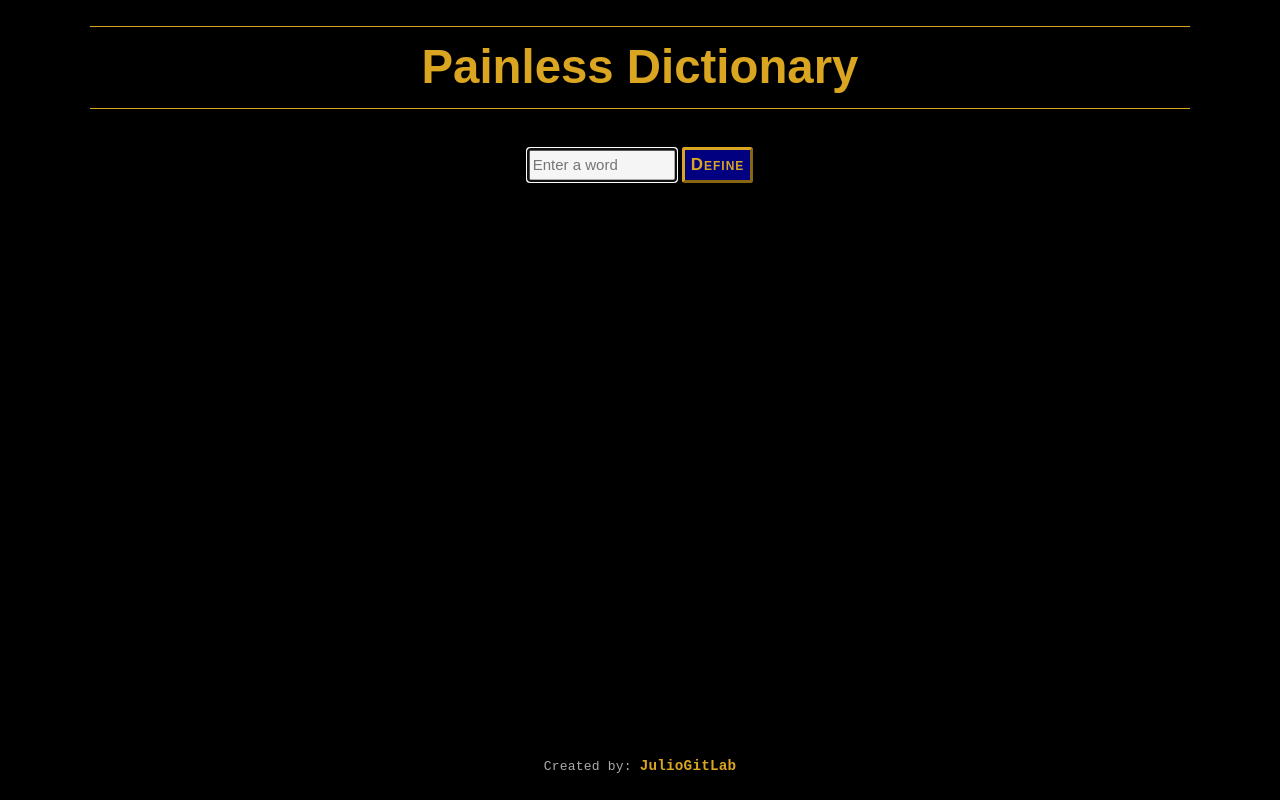
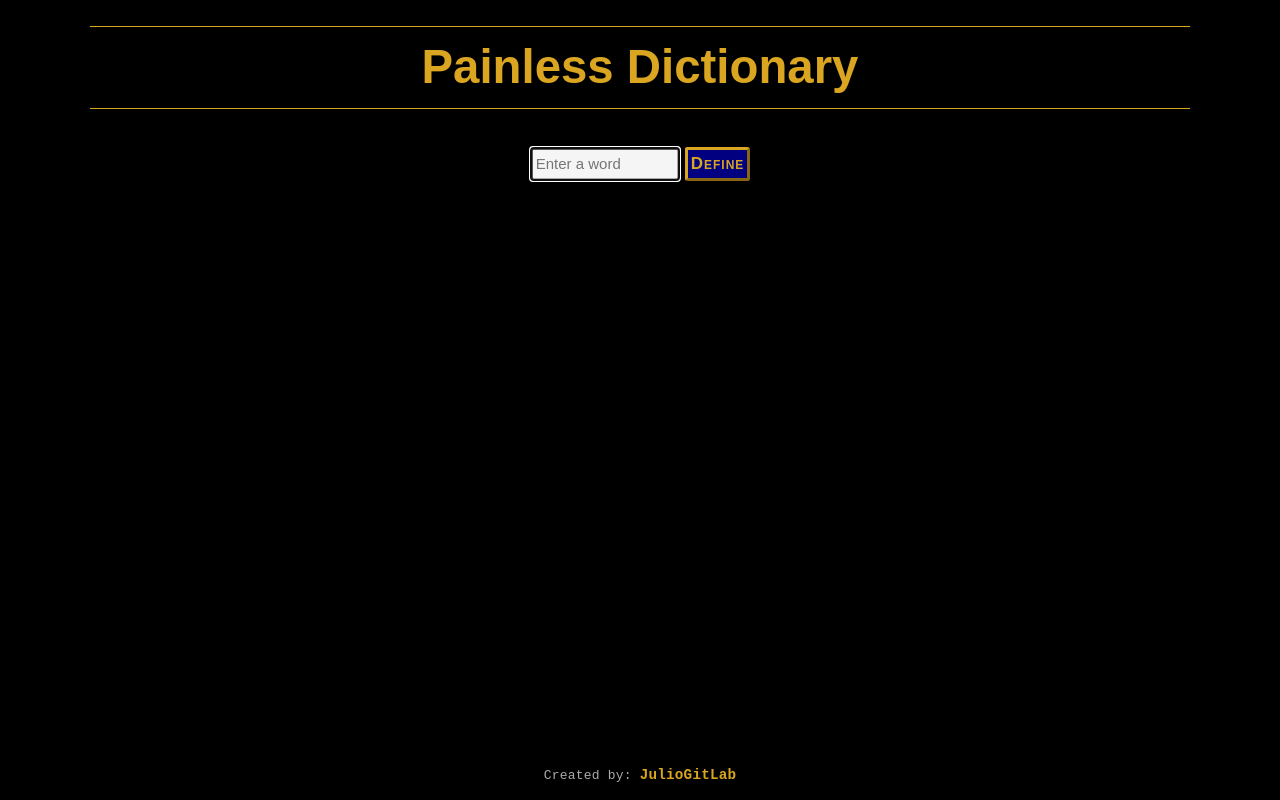
Before and after one commit to JulioGitLab/painless-dictionary, a plain HTML site: page index.html in a window 1280 px wide. Drawn offline with Linux system fonts and the light colour scheme; a web font is replaced by a local one.

Commit message:
Refactor: Improves overall positioning using flexbox (/styles/style.css)

```diff
--- a/styles/style.css
+++ b/styles/style.css
@@ -1,27 +1,30 @@
 @import url(https://fonts.bunny.net/css?family=teachers:400,400i);
-
-html {
-  box-sizing: border-box;
-  position: relative;
-  min-height: 100%;
-  margin: 0;
-  padding: 0;
-  font-size: 10px;
-}
 
 *,
 *::before,
 *::after {
-  box-sizing: inherit;
+  box-sizing: border-box;
+  margin: 0;
+  padding: 0;
+}
+
+html {
+  font-size: 10px;
 }
 
 body {
-  margin: 0 0 6.1vh;
-  padding: 0;
+  display: flex;
+  flex-direction: column;
+  min-height: 100vh;
   background-color: black;
+  align-items: center;
   text-align: center;
   color: whitesmoke;
   font-family: 'Teachers', sans-serif;
+}
+
+header {
+  width: 100%;
 }
 
 h1 {
@@ -30,22 +33,21 @@ h1 {
   border-bottom: solid thin;
   padding: 2vw 0 2.3vw;
   color: goldenrod;
-  font-size: max(4.7vw, 2.9rem);
+  font-size: 2.9rem;
 }
 
 section {
   display: flex;
   margin-bottom: 3.7vw;
   justify-content: center;
-  align-items: center;
+  gap: 5px;
 }
 
 input {
   width: 11rem;
-  margin-right: 0.5rem;
   border: ridge darkgray;
   border-radius: 3px;
-  padding-left: 0.3rem;
+  padding-left: 3px;
   background-color: whitesmoke;
   line-height: 1.7em;
   color: navy;
@@ -56,13 +58,15 @@ input {
 button {
   border: outset goldenrod;
   border-radius: 3px;
+  padding: 0 3px;
   background-color: navy;
   line-height: 1.7em;
   color: goldenrod;
   font-size: 1.5rem;
   font-variant: small-caps;
-  font-weight: bolder;
-  letter-spacing: 0.1rem;
+  font-weight: bold;
+  letter-spacing: 0.7px;
+  transition: 150ms ease-out;
 }
 
 button:hover {
@@ -82,7 +86,7 @@ ul {
 }
 
 li {
-  margin-bottom: 4.3vw;
+  margin-bottom: 3.7vw;
 }
 
 p,
@@ -90,7 +94,7 @@ li {
   text-align: justify;
   line-height: 1.5em;
   font-size: 1.5rem;
-  letter-spacing: 0.1px;
+  letter-spacing: 0.2px;
 }
 
 small {
@@ -99,16 +103,15 @@ small {
 
 .syn-ant {
   margin: 2.3vw 0 1.1vw;
-  line-height: 1.4em;
+  line-height: 1.3em;
   color: #C59112;
   font-size: 1.3rem;
 }
 
 footer {
-  position: absolute;
-  bottom: 0;
-  width: 100%;
-  padding-bottom: 3.7vw;
+  height: 50px;
+  margin-top: auto;
+  align-content: center;
   color: #AAA;
   font-family: monospace;
   letter-spacing: 0.2px;
@@ -120,7 +123,7 @@ footer {
   font-size: 1.1em;
   font-weight: bold;
   text-decoration: none;
-  transition-duration: 250ms;
+  transition: 250ms ease-out;
 }
 
 #juliogitlab:visited {
@@ -134,20 +137,15 @@ footer {
   transition-duration: 350ms;
 }
 
-header,
-main,
-footer {
+body {
   min-width: 320px;
 }
 
 @media (min-width: 540px) {
-  body {
-    margin-bottom: 7.3vh;
-  }
-
   h1 {
-    margin: 3vw 7vw 4.3vw;
-    padding: 1.7vw 0 1.9vw;
+    margin: 2vw 7vw 3vw;
+    padding: 1.1vw 0 1.3vw;
+    font-size: 3.1rem;
   }
 
   section {
@@ -170,17 +168,9 @@ footer {
   .syn-ant {
     margin: 1.7vw 0 0.7vw;
   }
-
-  footer {
-    padding-bottom: 3vw;
-  }
 }
 
 @media (min-width: 800px) {
-  body {
-    margin-bottom: 13vh;
-  }
-
   h1 {
     margin: 2vw 7vw 2.9vw;
     padding: 1vw 0 1.1vw;
@@ -193,6 +183,10 @@ footer {
 
   input {
     width: 15rem;
+  }
+
+  button {
+    letter-spacing: 1px;
   }
 
   ul {
@@ -215,7 +209,6 @@ footer {
   }
 
   footer {
-    padding-bottom: 2vw;
     font-size: 1.3rem;
   }
 }
```
